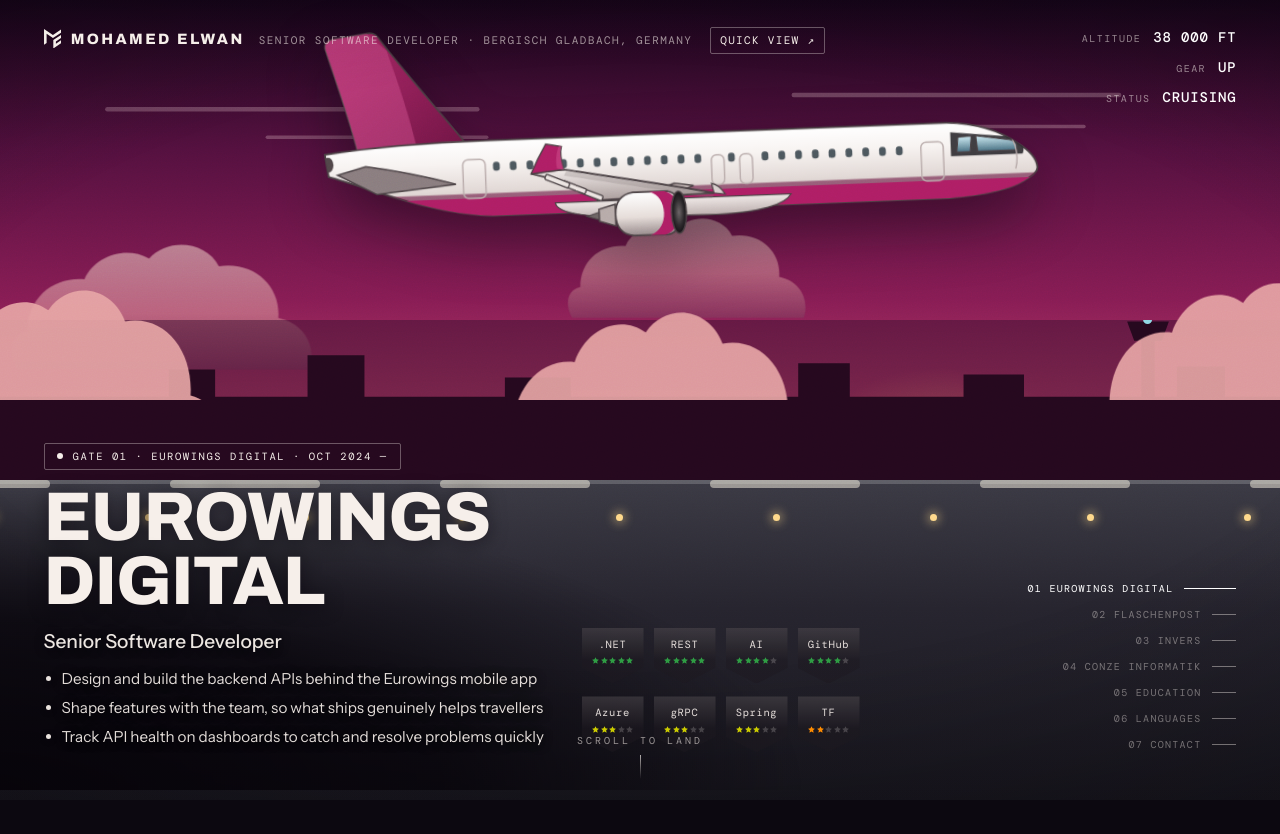
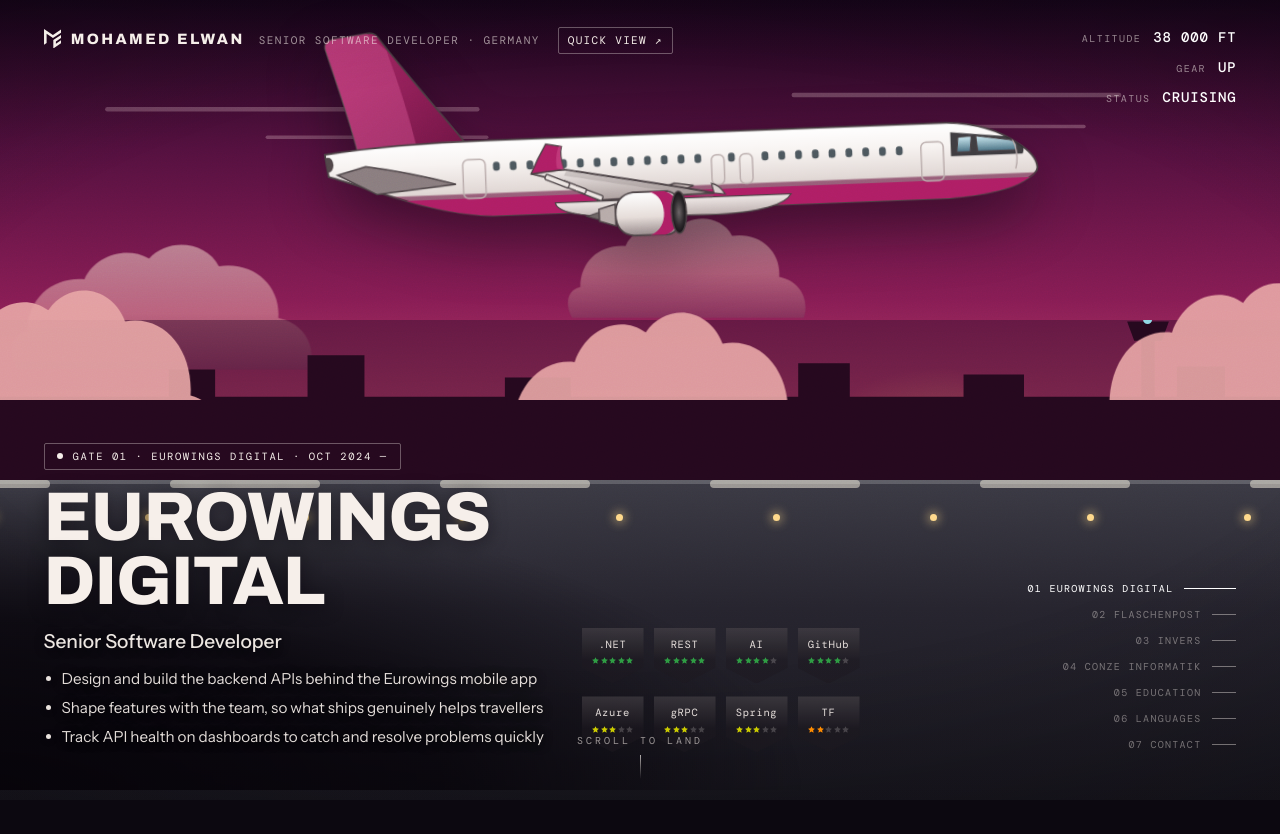
Before and after one commit to 3lwan/3lwan.github.io, a React (Vite) app: page / in a window 1280 px wide. Shown: the top 834 px of the page. Built offline with nearby package versions, Linux system fonts and the light colour scheme.

Commit message:
Remove city from header

```diff
--- a/src/ScrollStory.jsx
+++ b/src/ScrollStory.jsx
@@ -213,7 +213,7 @@
         <div className="hud brandmark">
           <IdentityBadge />
           <span className="brandmark__meta">
-            {profile.role} · {profile.location}
+            {profile.role} · {profile.country}
           </span>
           <a className="quickview" href="#/cv">
             Quick view ↗
--- a/src/data/career.js
+++ b/src/data/career.js
@@ -9,6 +9,7 @@
   name: 'Mohamed Elwan',
   role: 'Senior Software Developer',
   location: 'Bergisch Gladbach, Germany',
+  country: 'Germany',
   email: 'mohamed.elwan.7@gmail.com',
   phone: '+49 176 37110701',
   links: {
```
